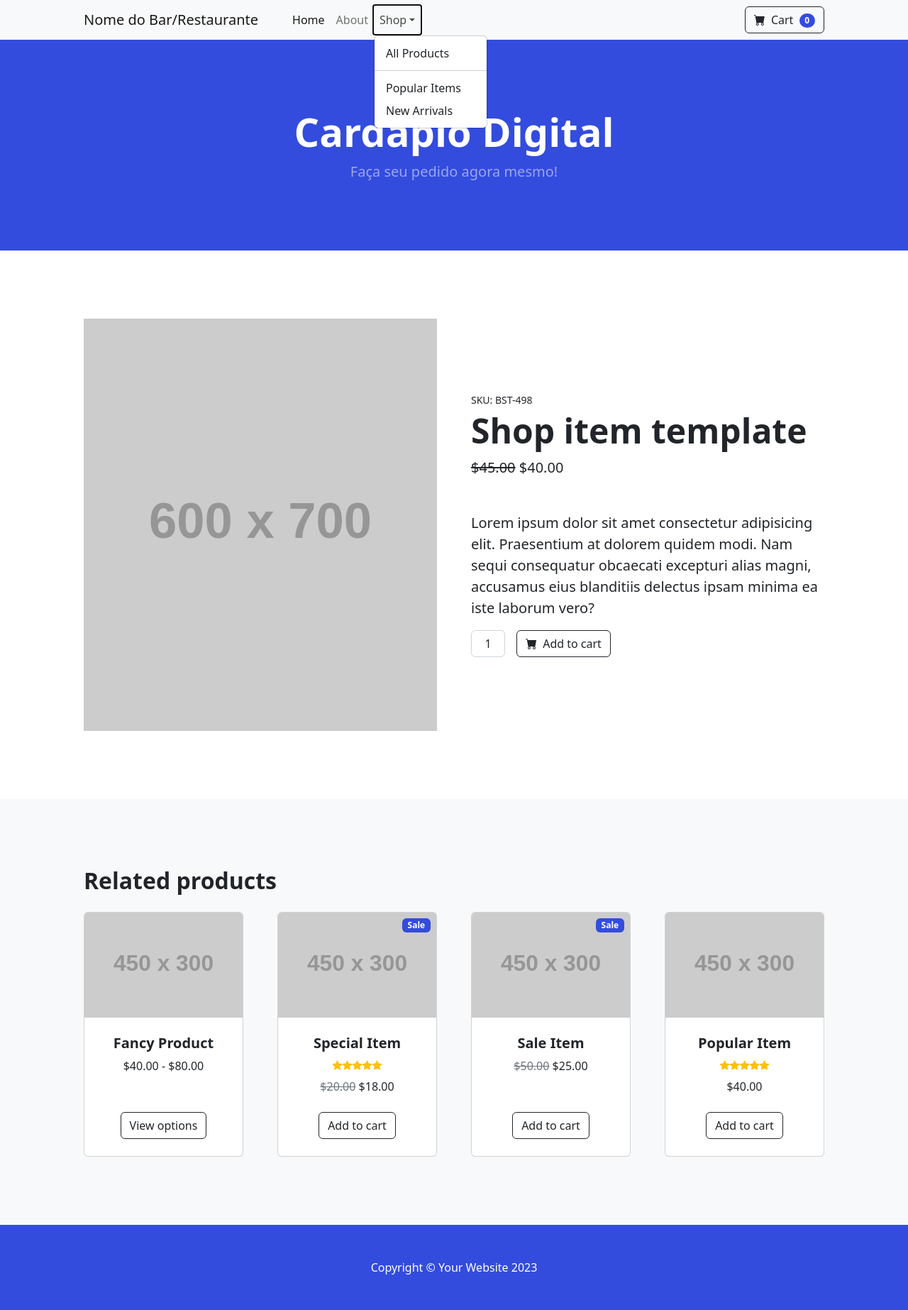
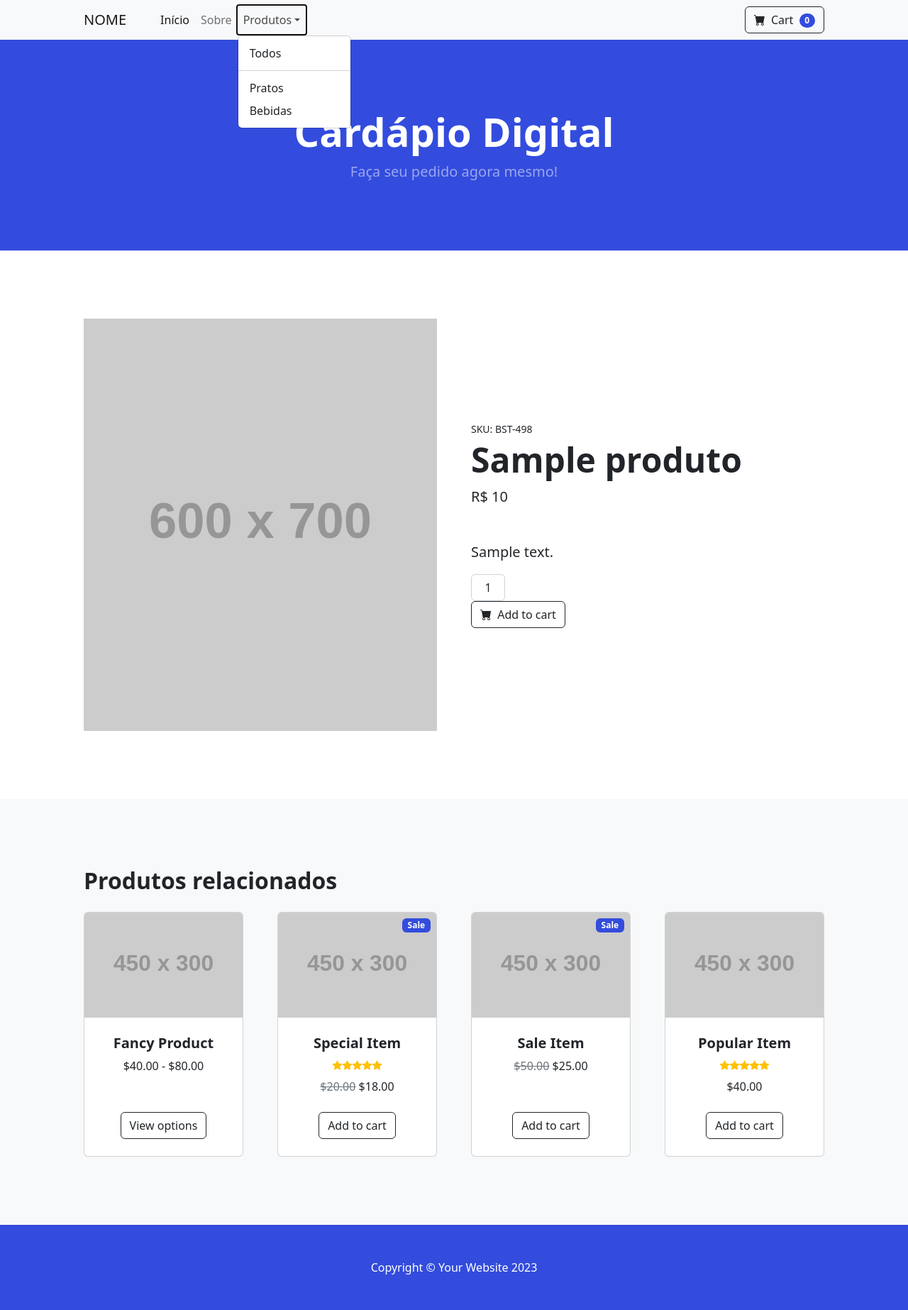
Before and after one commit to millyvasc/Projeto-Web1, a Django app: template projeto_web1/templates/produtos/detalhes.html in a window 1280 px wide, after a click on "Produtos". Shown: the whole page at 71% size. Run offline with Django 4.2, Linux system fonts and the light colour scheme; the template is opened without the code that fills it: most values are stand-ins (such as "Sample title", 1, 10 or a date in 2020); grey boxes labelled with a size stand in for pictures from a placeholder-image service; some libraries are stand-ins or nearby versions.

Commit message:
painel_lista_funcionarios_Produtos

```diff
--- a/projeto_web1/comandas/models.py
+++ b/projeto_web1/comandas/models.py
@@ -2,7 +2,7 @@ from django.db import models
 
 class Comanda(models.Model):
     cod = models.BigAutoField(primary_key=True) #BigAutoField, pra ser auto incrementável
-    valorTotal = models.DecimalField(max_digits=10, decimal_places=2)
+    valorTotal = models.DecimalField(default = 0.00, max_digits=10, decimal_places=2)
     mesa = models.IntegerField()
 
     def __str__(self):
--- /dev/null
+++ b/projeto_web1/pedidos/urls.py
@@ -0,0 +1,6 @@
+from django.urls import path
+from . import views
+
+urlpatterns = [
+    path("adicionar/<int:cod_pedido>/<int:cod_produto>/<int:quantidade>/", views.adicionar, name="adicionar_produtos"),
+]
--- a/projeto_web1/produtos/models.py
+++ b/projeto_web1/produtos/models.py
@@ -4,9 +4,10 @@ class Produto(models.Model):
 
     cod = models.BigAutoField(primary_key=True) #BigAutoField, pra ser auto incrementável
     nome = models.CharField(max_length=100)
-    valorUnitario = models.DecimalField(max_digits=10, decimal_places=2)
+    valorUnitario = models.DecimalField(default = 0.00, max_digits=10, decimal_places=2)
     descricao = models.CharField(max_length=200)
     estoque = models.IntegerField()
+    tipo = models.CharField(max_length=10)
 
     def __str__(self):
         return self.nome
--- a/projeto_web1/produtos/urls.py
+++ b/projeto_web1/produtos/urls.py
@@ -3,4 +3,10 @@ from . import views
 
 urlpatterns = [
     path("", views.index, name="index"),
+<<<<<<< HEAD
+=======
+    path("<int:produto_cod>/", views.verProduto, name="detalhes"),
+    path("pratos/", views.listPratos, name="listar_pratos"),
+    path("bebidas/", views.listBebidas, name="listar_bebidas"),
+>>>>>>> 28708b05a77014a5fa4f4afb637cbffbda9367d4
 ]
--- a/projeto_web1/projeto_web1/urls.py
+++ b/projeto_web1/projeto_web1/urls.py
@@ -6,8 +6,10 @@ from django.views.generic import TemplateView
 urlpatterns = [
 
     path('admin/', admin.site.urls),
-    path('produto/', include('produtos.urls')),
+    path('cardapio/', include('produtos.urls')),
+    path('pedido/', include('pedidos.urls')),
     path('funcionarios/', include('funcionarios.urls')),
+<<<<<<< HEAD
 
 
 
@@ -18,4 +20,6 @@ urlpatterns = [
 
 
 
+=======
+>>>>>>> 28708b05a77014a5fa4f4afb637cbffbda9367d4
 ]
--- a/projeto_web1/templates/cardapio.html
+++ b/projeto_web1/templates/cardapio.html
@@ -14,31 +14,31 @@
     <!-- Bootstrap icons-->
     <link href="https://cdn.jsdelivr.net/npm/bootstrap-icons@1.5.0/font/bootstrap-icons.css" rel="stylesheet" />
     <!-- Core theme CSS (includes Bootstrap)-->
-    <link href="{% static 'css_cardapio/styles.css' %}" rel=" stylesheet" />
+    <link href="{% static 'assets_cardapio/styles.css' %}" rel=" stylesheet" />
 </head>
 
 <body>
     <!-- Navigation-->
     <nav class="navbar navbar-expand-lg navbar-light bg-light">
         <div class="container px-4 px-lg-5">
-            <a class="navbar-brand" href="#!">Nome do Bar/Restaurante</a>
+            <a class="navbar-brand" href="#!">NOME</a>
             <button class="navbar-toggler" type="button" data-bs-toggle="collapse"
                 data-bs-target="#navbarSupportedContent" aria-controls="navbarSupportedContent" aria-expanded="false"
                 aria-label="Toggle navigation"><span class="navbar-toggler-icon"></span></button>
             <div class="collapse navbar-collapse" id="navbarSupportedContent">
                 <ul class="navbar-nav me-auto mb-2 mb-lg-0 ms-lg-4">
-                    <li class="nav-item"><a class="nav-link active" aria-current="page" href="#!">Home</a></li>
-                    <li class="nav-item"><a class="nav-link" href="#!">About</a></li>
+                    <li class="nav-item"><a class="nav-link active" aria-current="page" href="/cardapio">Início</a></li>
+                    <li class="nav-item"><a class="nav-link" href="#!">Sobre</a></li>
                     <li class="nav-item dropdown">
                         <a class="nav-link dropdown-toggle" id="navbarDropdown" href="#" role="button"
-                            data-bs-toggle="dropdown" aria-expanded="false">Shop</a>
+                            data-bs-toggle="dropdown" aria-expanded="false">Produtos</a>
                         <ul class="dropdown-menu" aria-labelledby="navbarDropdown">
-                            <li><a class="dropdown-item" href="#!">All Products</a></li>
+                            <li><a class="dropdown-item" href="/cardapio">Todos</a></li>
                             <li>
                                 <hr class="dropdown-divider" />
                             </li>
-                            <li><a class="dropdown-item" href="#!">Popular Items</a></li>
-                            <li><a class="dropdown-item" href="#!">New Arrivals</a></li>
+                            <li><a class="dropdown-item" href="/cardapio/pratos/">Pratos</a></li>
+                            <li><a class="dropdown-item" href="/cardapio/bebidas/">Bebidas</a></li>
                         </ul>
                     </li>
                 </ul>
@@ -76,7 +76,7 @@
     <!-- Bootstrap core JS-->
     <script src="https://cdn.jsdelivr.net/npm/bootstrap@5.2.3/dist/js/bootstrap.bundle.min.js"></script>
     <!-- Core theme JS-->
-    <script src="{% static 'js_cardapio/scripts.js' %}"></script>
+    <script src="{% static 'assets_cardapio/scripts.js' %}"></script>
 </body>
 
 </html>
--- a/projeto_web1/templates/produtos/detalhes.html
+++ b/projeto_web1/templates/produtos/detalhes.html
@@ -5,29 +5,38 @@
 <section class="py-5">
     <div class="container px-4 px-lg-5 my-5">
         <div class="row gx-4 gx-lg-5 align-items-center">
-            <div class="col-md-6"><img class="card-img-top mb-5 mb-md-0" src="https://dummyimage.com/600x700/dee2e6/6c757d.jpg" alt="..." /></div>
+            <div class="col-md-6"><img class="card-img-top mb-5 mb-md-0"
+                    src="https://dummyimage.com/600x700/dee2e6/6c757d.jpg" alt="..." /></div>
             <div class="col-md-6">
                 <div class="small mb-1">SKU: BST-498</div>
-                <h1 class="display-5 fw-bolder">Shop item template</h1>
+                <h1 class="display-5 fw-bolder">{{ produto.nome }}</h1>
                 <div class="fs-5 mb-5">
-                    <span class="text-decoration-line-through">$45.00</span>
-                    <span>$40.00</span>
+                    <!-- <span class="text-decoration-line-through">R$ 45.00</span> -->
+                    <span>R$ {{ produto.valorUnitario }}</span>
                 </div>
-                <p class="lead">Lorem ipsum dolor sit amet consectetur adipisicing elit. Praesentium at dolorem quidem modi. Nam sequi consequatur obcaecati excepturi alias magni, accusamus eius blanditiis delectus ipsam minima ea iste laborum vero?</p>
+                <p class="lead">{{ produto.descricao }}</p>
                 <div class="d-flex">
-                    <input class="form-control text-center me-3" id="inputQuantity" type="num" value="1" style="max-width: 3rem" />
-                    <button class="btn btn-outline-dark flex-shrink-0" type="button">
-                        <i class="bi-cart-fill me-1"></i>
-                        Add to cart
-                    </button>
+                    <form action="/pedido/adicionar/{{1}}/{{produto.cod}}/{{quantidade}}}/">
+                        <fieldset>
+                            <input class="form-control text-center me-3" id="inputQuantity" type="num" value="1"
+                        style="max-width: 3rem" />
+
+                        </fieldset>
+                        <button class="btn btn-outline-dark flex-shrink-0" type="submit" submit="">
+                            <i class="bi-cart-fill me-1"></i>
+                            Add to cart
+                        </button>
+                    </form>
                 </div>
             </div>
         </div>
     </div>
 </section>
+
+
 <section class="py-5 bg-light">
     <div class="container px-4 px-lg-5 mt-5">
-        <h2 class="fw-bolder mb-4">Related products</h2>
+        <h2 class="fw-bolder mb-4">Produtos relacionados</h2>
         <div class="row gx-4 gx-lg-5 row-cols-2 row-cols-md-3 row-cols-xl-4 justify-content-center">
             <div class="col mb-5">
                 <div class="card h-100">
@@ -51,7 +60,8 @@
             <div class="col mb-5">
                 <div class="card h-100">
                     <!-- Sale badge-->
-                    <div class="badge bg-dark text-white position-absolute" style="top: 0.5rem; right: 0.5rem">Sale</div>
+                    <div class="badge bg-dark text-white position-absolute" style="top: 0.5rem; right: 0.5rem">Sale
+                    </div>
                     <!-- Product image-->
                     <img class="card-img-top" src="https://dummyimage.com/450x300/dee2e6/6c757d.jpg" alt="..." />
                     <!-- Product details-->
@@ -81,7 +91,8 @@
             <div class="col mb-5">
                 <div class="card h-100">
                     <!-- Sale badge-->
-                    <div class="badge bg-dark text-white position-absolute" style="top: 0.5rem; right: 0.5rem">Sale</div>
+                    <div class="badge bg-dark text-white position-absolute" style="top: 0.5rem; right: 0.5rem">Sale
+                    </div>
                     <!-- Product image-->
                     <img class="card-img-top" src="https://dummyimage.com/450x300/dee2e6/6c757d.jpg" alt="..." />
                     <!-- Product details-->
```
Also changed, not shown: projeto_web1/pedidos/models.py (+14 -1 lines), projeto_web1/pedidos/views.py (+10 -0 lines), projeto_web1/produtos/views.py (+20 -1 lines), projeto_web1/templates/produtos/index.html (+11 -92 lines), projeto_web1/comandas/migrations/0002_alter_comanda_valortotal.py (added), projeto_web1/pedidos/migrations/0002_alter_pedido_valor.py (added), projeto_web1/produtos/migrations/0002_produto_tipo.py (added), projeto_web1/produtos/migrations/0003_alter_produto_valorunitario.py (added), projeto_web1/static/assets_cardapio/scripts.js (renamed from projeto_web1/static/js_cardapio/scripts.js), projeto_web1/static/assets_cardapio/styles.css.
